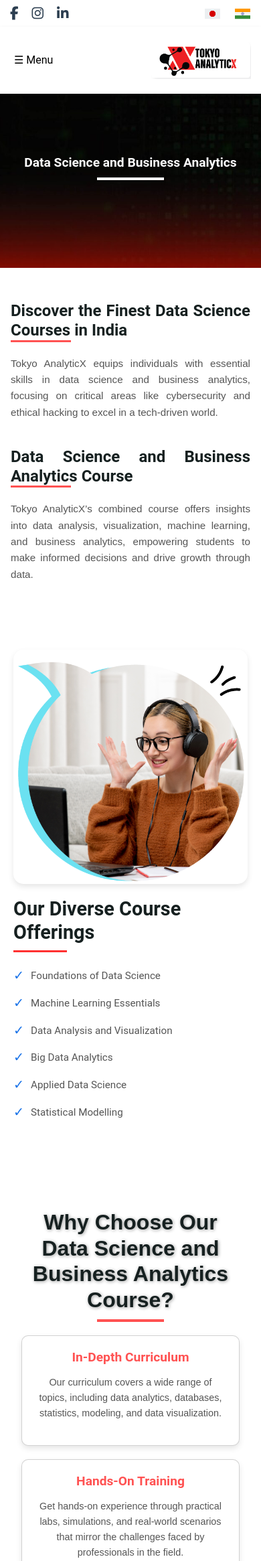
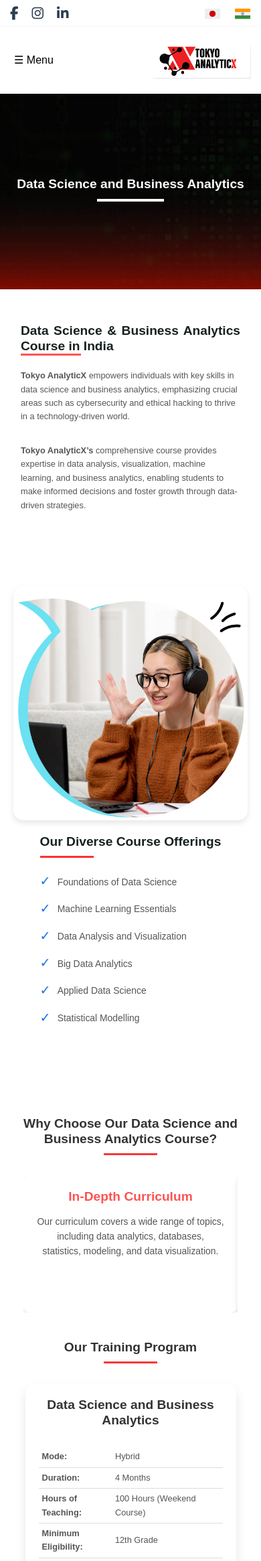
Before and after one commit to shakarrathod/tokyo_final_website, a Django app: page /data_science_business_analytics/ in a window 390 px wide. Shown: the top 2331 px of the page at 67% size. Run offline with Django 5.2, Linux system fonts and the light colour scheme; some web fonts are replaced.

Commit message:
data science page modified

```diff
--- a/main/templates/dscience_banalytics.html
+++ b/main/templates/dscience_banalytics.html
@@ -71,17 +71,21 @@
   <div class="data-science-container">
     <div class="data-science-category">
       <h2 class="data-science-title">
-        Discover the Finest Data Science Courses in India
+        Data Science & Business Analytics Course in India
       </h2>
       <p>
-        Tokyo AnalyticX equips individuals with essential skills in data science and business analytics, focusing on critical areas like cybersecurity and ethical hacking to excel in a tech-driven world.
+        <strong>Tokyo AnalyticX </strong>empowers individuals with key skills in data science and
+        business analytics, emphasizing crucial areas such as cybersecurity and
+        ethical hacking to thrive in a technology-driven world.
       </p>
     </div>
 
     <div class="data-science-category">
-      <h2 class="data-science-title">Data Science and Business Analytics Course</h2>
       <p>
-        Tokyo AnalyticX’s combined course offers insights into data analysis, visualization, machine learning, and business analytics, empowering students to make informed decisions and drive growth through data.
+        <strong>Tokyo AnalyticX’s</strong> comprehensive course provides expertise in data
+        analysis, visualization, machine learning, and business analytics,
+        enabling students to make informed decisions and foster growth through
+        data-driven strategies.
       </p>
     </div>
   </div>
@@ -91,12 +95,13 @@
 <style>
   .data-science--section {
     padding-top: 50px;
-    padding-bottom: 0px;
+    padding-bottom: 20px;
   }
 
   .data-science-container {
     max-width: 1200px;
     margin: 0 auto;
+    padding: 0 20px;
   }
 
   .data-science-title {
@@ -129,16 +134,33 @@
 
   @media (max-width: 768px) {
     .data-science-title {
-      font-size: 1.5rem;
+      font-size: 1.2rem;
+y    }
+
+    .data-science-category {
+      margin-bottom: 30px;
     }
 
     .data-science-category p {
-      font-size: 0.95rem;
+      font-size: 0.87rem;
+    }
+
+    .data-science-container {
+      padding: 0 15px;
+    }
+  }
+
+  @media (max-width: 480px) {
+    .data-science-title {
+      font-size: 1.2rem;
+    }
+
+    .data-science-category p {
+      font-size: 0.8rem;
+      text-align: start;
     }
   }
 </style>
-
-
 
 <section class="offerings-section">
   <div class="offerings-container">
@@ -178,54 +200,52 @@
 </section>
 
 <!-- HTML -->
-<section class="why-choose-section">
-  <div class="container">
-    <h2 class="section-title">
+<section class="data-science--why-choose-section">
+  <div class="data-science-container">
+    <h2 class="data-science-section-title">
       Why Choose Our Data Science and Business Analytics Course?
     </h2>
-    <div class="cards-wrapper">
-      <!-- Row 1 -->
-      <div class="card">
-        <h3 class="card-title">In-Depth Curriculum</h3>
+    <div class="data-science-cards-wrapper">
+      <div class="data-science-card">
+        <h3 class="data-science-card-title">In-Depth Curriculum</h3>
         <p>
           Our curriculum covers a wide range of topics, including data
           analytics, databases, statistics, modeling, and data visualization.
         </p>
       </div>
-      <div class="card">
-        <h3 class="card-title">Hands-On Training</h3>
+      <div class="data-science-card">
+        <h3 class="data-science-card-title">Hands-On Training</h3>
         <p>
           Get hands-on experience through practical labs, simulations, and
           real-world scenarios that mirror the challenges faced by professionals
           in the field.
         </p>
       </div>
-      <div class="card">
-        <h3 class="card-title">Experienced Instructors</h3>
+      <div class="data-science-card">
+        <h3 class="data-science-card-title">Experienced Instructors</h3>
         <p>
           Learn from seasoned experts with years of industry experience who
           bring real-world insights into the classroom.
         </p>
       </div>
-      <!-- Row 2 -->
-      <div class="card">
-        <h3 class="card-title">Networking Opportunities</h3>
+      <div class="data-science-card">
+        <h3 class="data-science-card-title">Networking Opportunities</h3>
         <p>
           Connect with fellow students, instructors, and professionals in the
           Data Science community, expanding your network and learning from
           others' experiences.
         </p>
       </div>
-      <div class="card">
-        <h3 class="card-title">Career Advancement</h3>
+      <div class="data-science-card">
+        <h3 class="data-science-card-title">Career Advancement</h3>
         <p>
           Whether you're just starting or looking to advance in your career,
           this course provides a solid foundation for roles like data analyst,
           business analyst, marketing analyst, python developer, and more.
         </p>
       </div>
-      <div class="card">
-        <h3 class="card-title">Flexible Learning Options</h3>
+      <div class="data-science-card">
+        <h3 class="data-science-card-title">Flexible Learning Options</h3>
         <p>
           Choose from online, in-person, or hybrid learning modes to fit your
           schedule and learning preferences.
@@ -234,6 +254,97 @@
     </div>
   </div>
 </section>
+
+<!-- CSS -->
+<style>
+  .data-science--why-choose-section {
+    padding: 60px 20px;
+  }
+
+  .data-science-container {
+    max-width: 1200px;
+    margin: 0 auto;
+  }
+
+  .data-science-section-title::after {
+    content: "";
+    display: block;
+    width: 80px;
+    height: 3px;
+    background-color: rgb(249, 56, 56);
+    margin: 10px auto 0;
+  }
+
+  .data-science-cards-wrapper {
+    display: grid;
+    grid-template-columns: repeat(auto-fit, minmax(300px, 1fr));
+    gap: 20px;
+  }
+
+  .data-science-card {
+    background: #fff;
+    padding: 20px;
+    border-radius: 10px;
+    box-shadow: 0 4px 8px rgba(0, 0, 0, 0.1);
+    transition: transform 0.3s ease, box-shadow 0.3s ease;
+    text-align: center;
+  }
+
+  .data-science-card:hover {
+    transform: translateY(-10px);
+    box-shadow: 0 6px 12px rgba(0, 0, 0, 0.2);
+    color: white;
+  }
+
+  .data-science-card-title {
+    font-size: 1.2rem;
+    color: #ff5252;
+    font-weight: bold;
+    margin-bottom: 15px;
+
+  }
+
+  .data-science-card p {
+    font-size: 0.95rem;
+    color: #555;
+  }
+
+  /* Responsive Design for Single Card Scrolling */
+  @media (max-width: 768px) {
+    .data-science--why-choose-section {
+      margin-bottom: 0;
+      padding-bottom: 0;
+
+    }
+    .data-science-cards-wrapper {
+      display: flex;
+      flex-direction: row;
+      overflow-x: auto;
+      scroll-snap-type: x mandatory;
+      gap: 0;
+    }
+
+    .data-science-card {
+      flex: 0 0 100%;
+      scroll-snap-align: center;
+      margin: 0 auto;
+      width: 100%;
+    }
+
+    .data-science-section-title {
+      font-size: 1.2rem;
+    }
+
+    .data-science-card p {
+      font-size: 0.87rem;
+    }
+
+    .data-science-cards-wrapper::-webkit-scrollbar {
+      display: none; /* Hide scrollbar for better UX */
+    }
+  }
+</style>
+
 
 <div class="data-science-programs-section">
   <h2 class="data-science-section-title">Our Training Program</h2>
@@ -446,7 +557,7 @@
 
   @media (max-width: 480px) {
     .data-science-section-title {
-      font-size: 2rem;
+      font-size: 1.2rem;
     }
 
     .data-science-program-title {
@@ -469,7 +580,6 @@
     }
   }
 </style>
-
 
 <section class="offerings-section">
   <div class="offerings-container">
@@ -591,11 +701,11 @@
     }
 
     .offerings-title {
-      font-size: 1.8rem;
+      font-size: 1.2rem;
     }
 
     .offerings-list li {
-      font-size: 0.95rem;
+      font-size: 0.87rem;
     }
   }
 </style>
@@ -766,16 +876,10 @@
 
 <!-- CSS -->
 <style>
-  body {
-    font-family: 'Roboto', sans-serif;
-    margin: 0;
-    padding: 0;
-  }
+
 
   .courses-section {
-    background-color: #f7f9fc;
     padding: 50px 20px;
-    {% comment %} margin-top: 100px; {% endcomment %}
   }
 
   .container {
```
